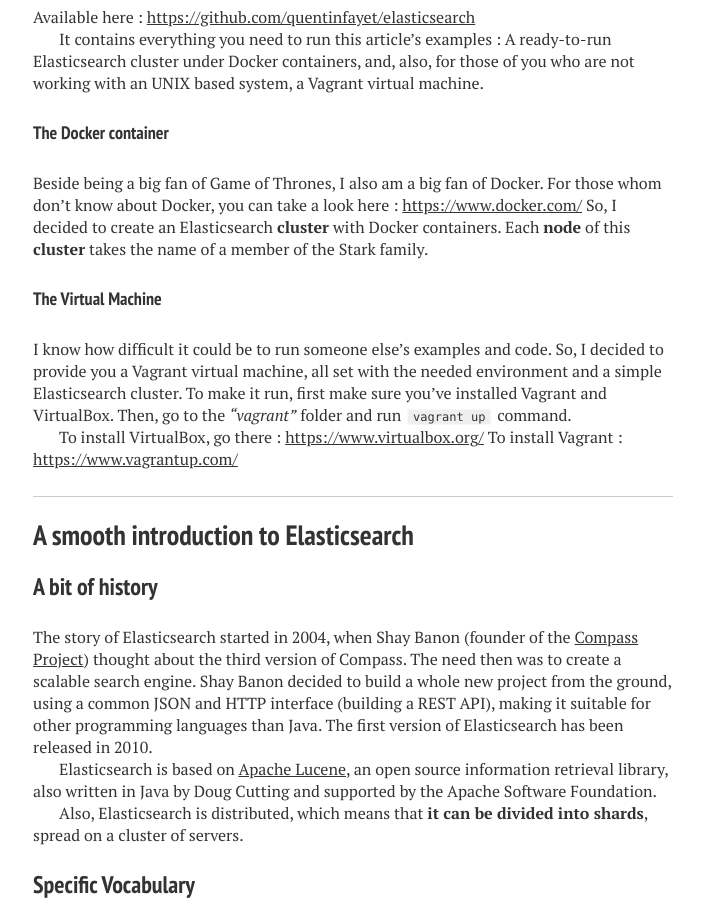
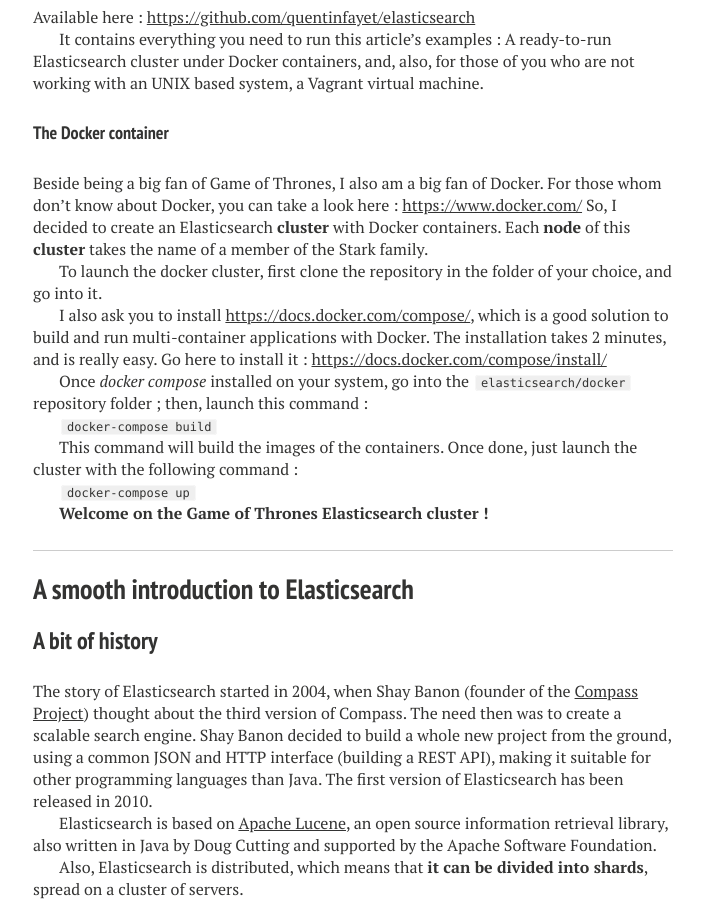
Before and after one commit to semji/reputationvip.github.io, a Jekyll site: the page built from _posts/2015-07-08-elastic-1.md, in a window 1280 px wide and 900 px high, scrolled down 1235 px. Shown: the whole window, without its empty margins (287-990 px from the left). Built offline with Jekyll 4.4.1, drawn with Linux system fonts in a browser that asks for light colours; nearby versions of some CDN libraries; comment, search, counter and statistics services are not loaded; some of the changed text lies outside the part shown.

Commit message:
Removed vagrant section & added docker-compose

```diff
--- a/_posts/2015-07-08-elastic-1.md
+++ b/_posts/2015-07-08-elastic-1.md
@@ -51,15 +51,20 @@
 So, I decided to create an Elasticsearch **cluster** with Docker containers.
 Each **node** of this **cluster** takes the name of a member of the Stark family.
 
-#### The Virtual Machine
+To launch the docker cluster, first clone the repository in the folder of your choice, and go into it.
 
-I know how difficult it could be to run someone else's examples and code. So, I decided to provide you a Vagrant virtual machine, all set with
-the needed environment and a simple Elasticsearch cluster.
-To make it run, first make sure you've installed Vagrant and VirtualBox.
-Then, go to the *"vagrant"* folder and run `vagrant up` command.
+I also ask you to install [https://docs.docker.com/compose/]( *docker compose*), which is a good solution to build and run multi-container applications with Docker.
+The installation takes 2 minutes, and is really easy. Go here to install it : [https://docs.docker.com/compose/install/](https://docs.docker.com/compose/install/)
 
-To install VirtualBox, go there : [https://www.virtualbox.org/](https://www.virtualbox.org/)
-To install Vagrant : [https://www.vagrantup.com/](https://www.vagrantup.com/)
+Once *docker compose* installed on your system, go into the `elasticsearch/docker` repository folder ; then, launch this command :
+
+`docker-compose build`
+
+This command will build the images of the containers. Once done, just launch the cluster with the following command :
+
+`docker-compose up`
+
+**Welcome on the Game of Thrones Elasticsearch cluster !**
 
 ***
 
```
